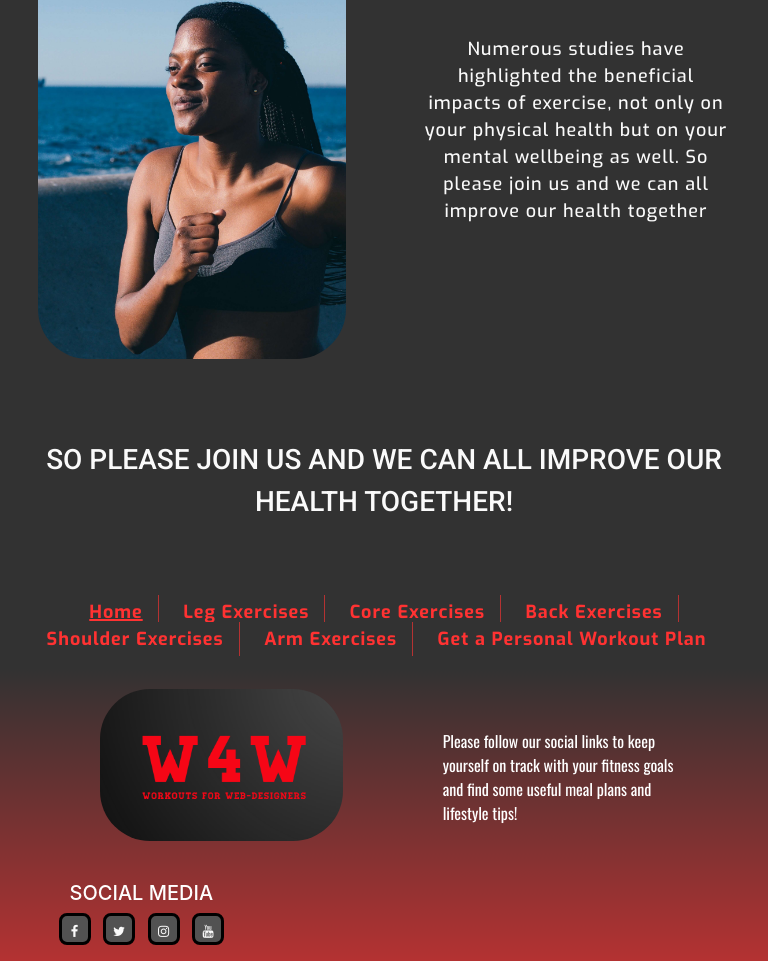
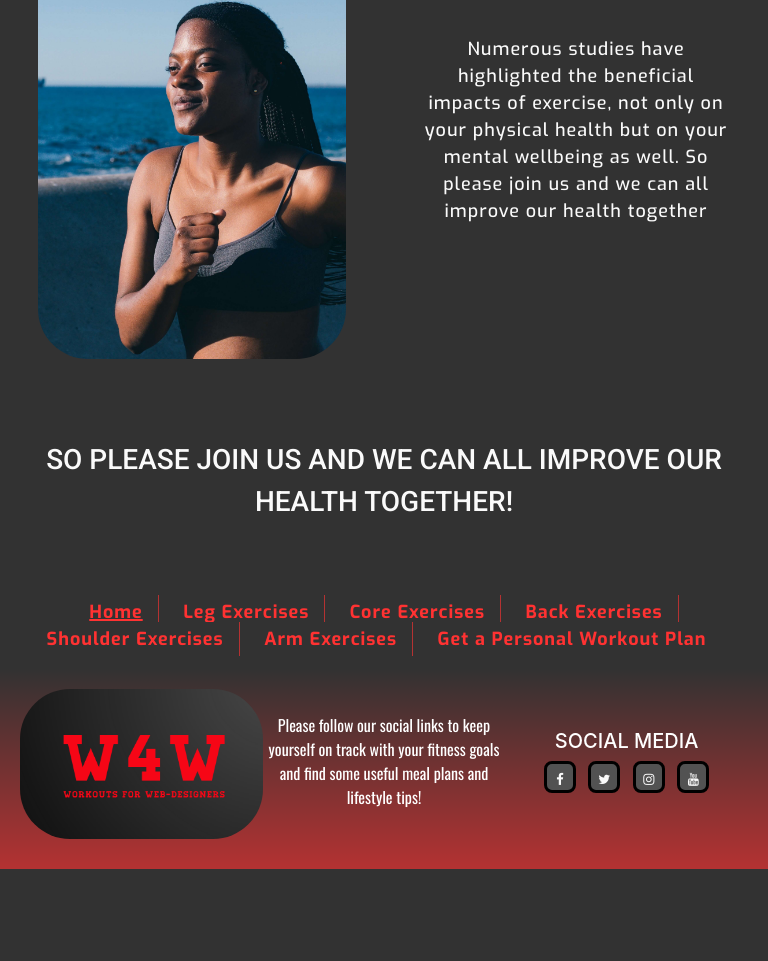
Before and after one commit to Code-Institute-Submissions/jenkidev-Milestone_project_1, a plain HTML site: page index.html in a window 768 px wide. Shown: the part 1509-2470 px from the top of the page. After the commit the page ends 2378 px from the top, so only its background shows below. Drawn offline with nearby package versions, Linux system fonts and the light colour scheme.

Commit message:
Added tablet responsiveness for footer

```diff
--- a/assets/styles.css
+++ b/assets/styles.css
@@ -453,15 +453,40 @@ footer {
 
 /*--------------------------------------------Media queries*/
 
-
+/* If the screen is an unexpected size */
 @media screen and (min-width: 1025px) and (max-width: 1160px){
         .awkward-break{
             display: block;
         }
 }
 
-  /* If the screen size is 737px wide or less*/
-  @media screen and (max-width: 737px) {
+  /*If the screen is between 737px and 1024px*/
+  @media screen and (min-width: 737px) and (max-width: 1024px){
+
+    footer .logo{
+        margin: auto;
+        width: 50%;
+        margin-bottom: 10px;
+    }
+
+    .footer-message{
+        margin: auto;
+        width: 50%;
+        text-align: center;
+    }
+
+    .social-links-title{
+        display: flex;
+        justify-content: center;
+    }
+
+    .social-links{
+
+    }
+  }
+
+  /* If the screen size is 736px wide or less*/
+  @media screen and (max-width: 736px) {
 
     .banner-header h1{
         font-size: 40px;
```
